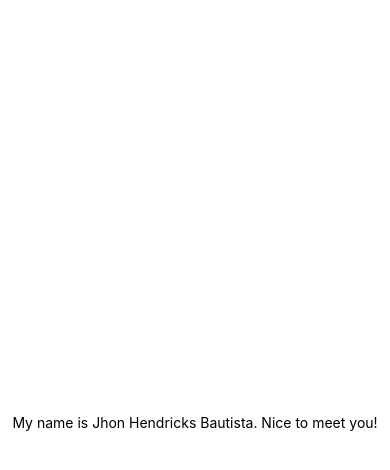
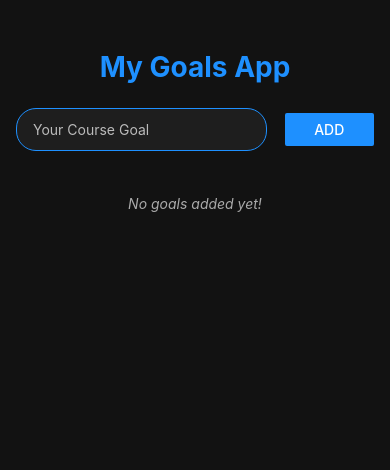
Before and after one commit to JhonHendricksBautista/Expo_CPE025B_Bautista, a React Native app: screen / in a window 390 px wide. Shown: the top 470 px of the page. Built offline with nearby package versions, Linux system fonts and the light colour scheme.

Commit message:
NEW APP: Goal List

```diff
--- a/App.js
+++ b/App.js
@@ -1,20 +1,117 @@
 import { StatusBar } from 'expo-status-bar';
-import { StyleSheet, Text, View } from 'react-native';
+import { useState } from 'react';
+import { StyleSheet, Text, View, Button, TextInput, ScrollView } from 'react-native';
 
 export default function App() {
+  const [enteredGoalText, setEnteredGoalText] = useState('');
+  const [courseGoals, setCourseGoals] = useState([]);
+
+  function goalInputHandler(enteredText) {
+    setEnteredGoalText(enteredText);
+  }
+
+  function addGoalHandler() {
+    if (enteredGoalText.trim().length === 0) return; // preventing null inputs
+    setCourseGoals((currentCourseGoals) => [ // add goals
+      ...currentCourseGoals,
+      enteredGoalText
+    ]);
+    setEnteredGoalText(''); // resets the inputField once added
+  }
+
   return (
-    <View style={styles.container}>
-      <Text>My name is Jhon Hendricks Bautista. Nice to meet you!</Text>
-      <StatusBar style="auto" />
+    <View style={styles.appContainer}>
+      <StatusBar style="light" />
+
+      {/* App Title */}
+      <Text style={styles.appTitle}>My Goals App</Text>
+
+      <View style={styles.inputContainer}>
+        <TextInput
+          style={styles.input}
+          placeholder="Your Course Goal"
+          placeholderTextColor="#bbb"
+          onChangeText={goalInputHandler}
+          value={enteredGoalText}
+        />
+        <View style={styles.buttonContainer}>
+          <Button title="Add" onPress={addGoalHandler} color="#1E90FF" />
+        </View>
+      </View>
+
+      {/* tried to use scrollview to make the app interactive*/}
+      <ScrollView style={styles.goalsContainer}>
+        {courseGoals.length === 0 ? ( // checking if there are no goals
+          <Text style={styles.noGoals}>No goals added yet!</Text>
+        ) : (
+          courseGoals.map((goal, index) => ( // now uses an index
+            <View key={index} style={styles.goalItem}>
+              <Text style={styles.goalText}>{goal}</Text>
+            </View>
+          ))
+        )}
+      </ScrollView>
     </View>
   );
 }
 
 const styles = StyleSheet.create({
-  container: {
+  appContainer: {
     flex: 1,
-    backgroundColor: '#fff',
-    alignItems: 'center',
-    justifyContent: 'center',
+    backgroundColor: '#121212',
+    paddingTop: 50,
+    paddingHorizontal: 16,
   },
+
+  appTitle: {
+    fontSize: 28,
+    fontWeight: 'bold',
+    color: '#1E90FF',
+    textAlign: 'center',
+    marginBottom: 24,
+  },
+
+  inputContainer: {
+    flexDirection: "row",
+    justifyContent: "space-between",
+    alignItems: "center",
+    marginBottom: 24,
+  },
+
+  input: {
+    backgroundColor: '#1E1E1E',
+    color: '#fff',
+    width: "70%",
+    paddingVertical: 12,
+    paddingHorizontal: 16,
+    borderRadius: 20,
+    borderWidth: 1,
+    borderColor: '#1E90FF',
+  },
+
+  buttonContainer: {
+    width: "25%",
+  },
+
+  goalsContainer: {
+    flex: 1,
+  },
+
+  noGoals: {
+    color: '#aaa',
+    fontStyle: 'italic',
+    textAlign: 'center',
+    marginTop: 20,
+  },
+
+  goalItem: {
+    backgroundColor: '#1E90FF',
+    padding: 12,
+    borderRadius: 12,
+    marginVertical: 6,
+  },
+
+  goalText: {
+    color: '#fff',
+  }
 });
```
